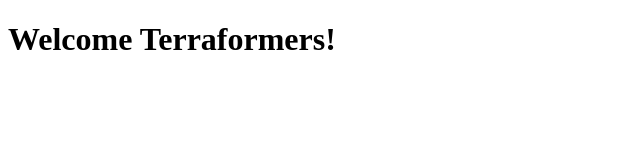
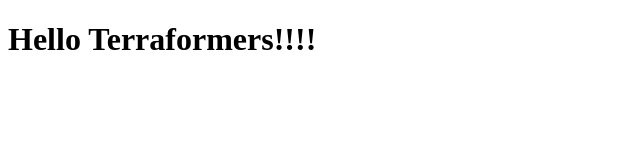
Before and after one commit to Deedeo/terraform-beginner-bootcamp-2023, a plain HTML site: page public/index.html in a window 1280 px wide. Shown: the whole page, without its empty margins (0-640 px from the left). Drawn offline with Linux system fonts and the light colour scheme.

Commit message:
#33 resolve merge conflict

```diff
--- a/public/index.html
+++ b/public/index.html
@@ -6,6 +6,6 @@
     <title>Hello Terraformers</title>
 </head>
 <body>
-    <h1>Welcome Terraformers!</h1>
+    <h1>Hello Terraformers!!!!</h1>
 </body>
 </html>
```
